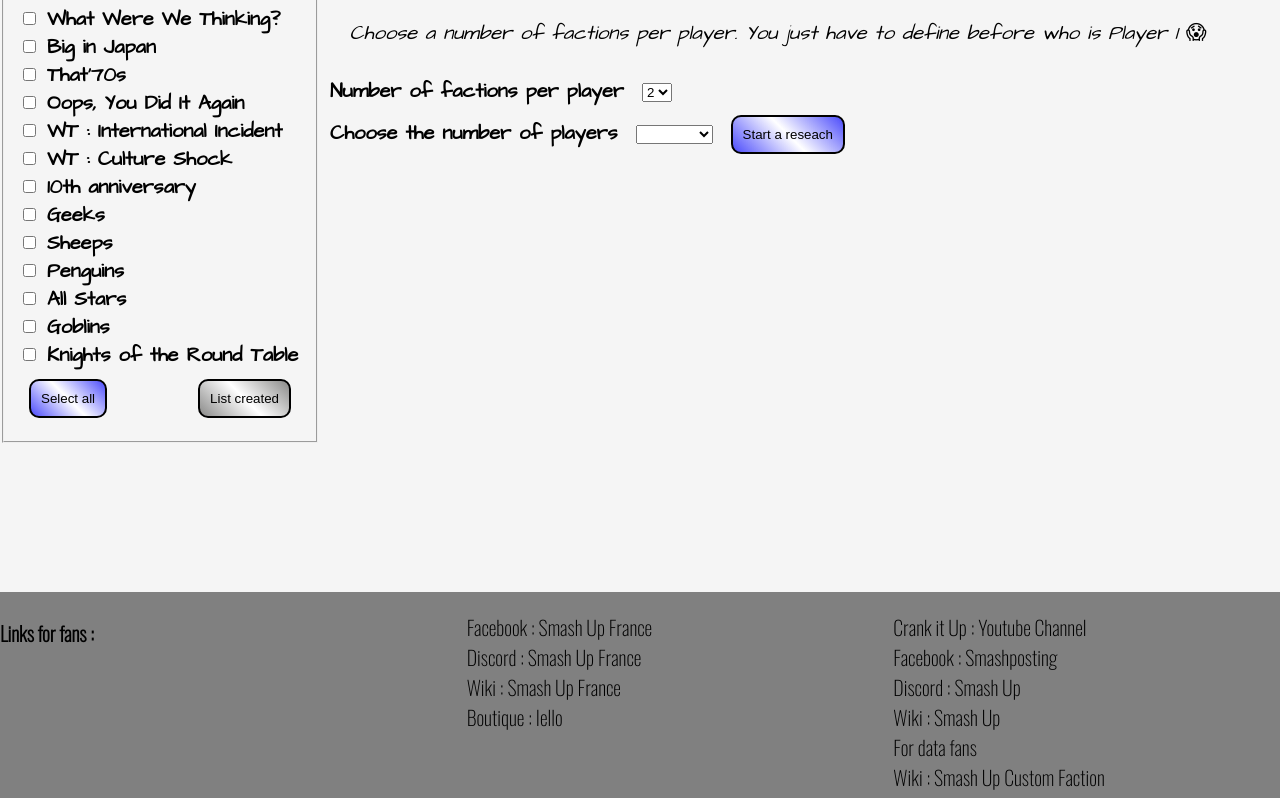
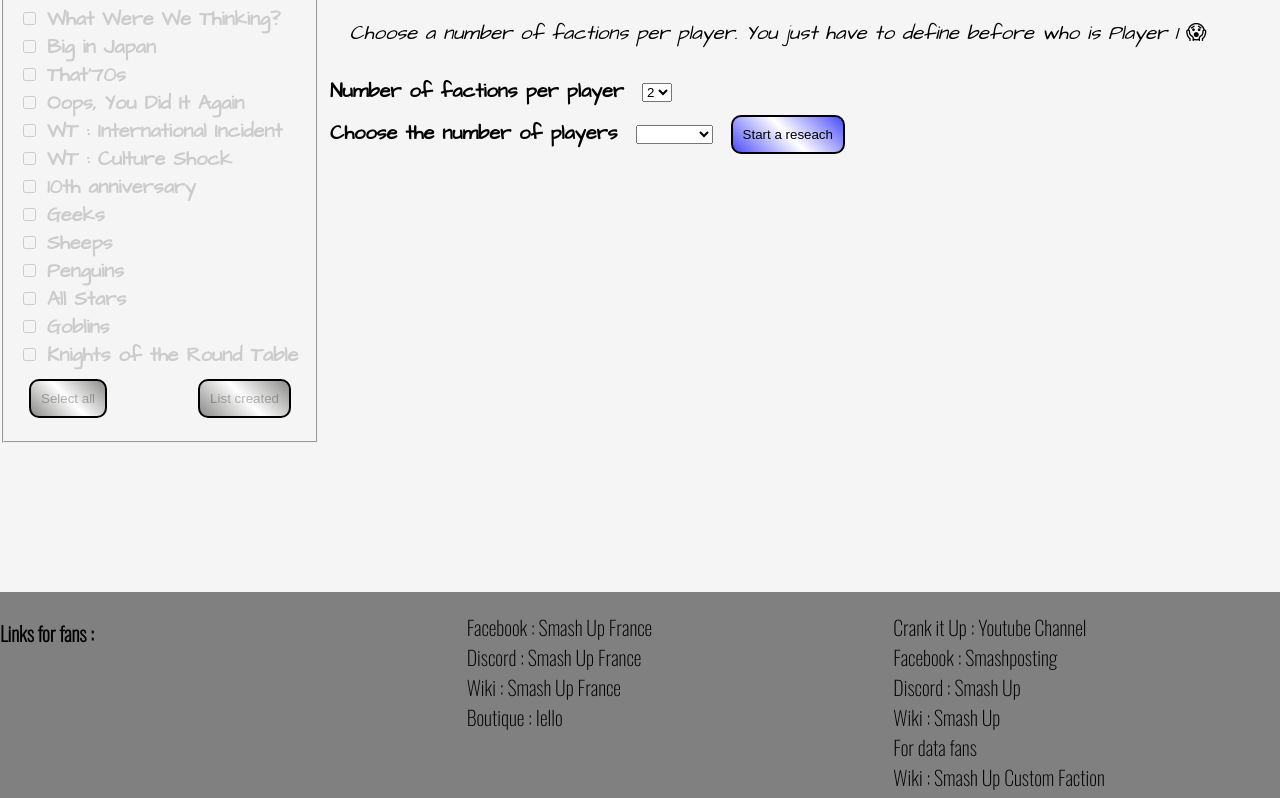
Before and after one commit to erekhose35/SmashUpProject, a plain HTML site: page draft-en.html in a window 1280 px wide. Both pictures are taken after a click on the button "Create my list". Shown: the part 566-1364 px from the top of the page. Drawn offline with nearby package versions, Linux system fonts and the light colour scheme.

Commit message:
Fix gray on area, when selected

```diff
--- a/script/scriptDraft-en.js
+++ b/script/scriptDraft-en.js
@@ -50,6 +50,23 @@ function remove(place) {
     }
   }
 }
+function disabledCheckBox() {
+  //pour griser la zone checkbox quanla liste est créée
+  let checkBoxes = document.querySelectorAll('fieldset input[type="checkbox"]');
+  let checkItems = document.querySelectorAll("fieldset label");
+  for (let i = 0; i < checkBoxes.length; i++) {
+    checkBoxes[i].disabled = !checkBoxes[i].disabled;
+    checkItems[i].className = "inactive";
+  }
+}
+
+let selectAll = document.getElementById("selectAll");
+selectAll.addEventListener("click", () => {
+  let checkboxes = document.querySelectorAll('input[type="checkbox"]');
+  for (let i = 0; i < checkboxes.length; i++) {
+    checkboxes[i].checked = true;
+  }
+});
 
 var create = document.getElementById("create"); //recupère l id du bouton de création
 create.addEventListener("click", () => {
@@ -68,6 +85,11 @@ create.addEventListener("click", () => {
   document.getElementById("create").classList.remove("btn-blue");
   document.getElementById("create").classList.add("button");
   create.innerHTML = "List created";
+  selectAll.classList.remove("btn-blue");
+  selectAll.classList.add("button");
+  disabledCheckBox();
+  document.getElementById("create").disabled = true;
+  selectAll.disabled = true;
   console.log(factions);
 });
 
@@ -144,11 +166,3 @@ let reload = document.getElementById("reload");
 reload.addEventListener("click", () => {
   document.location.reload();
 });
-
-let selectAll = document.getElementById("selectAll");
-selectAll.addEventListener("click", () => {
-  let checkboxes = document.querySelectorAll('input[type="checkbox"]');
-  for (let i = 0; i < checkboxes.length; i++) {
-    checkboxes[i].checked = true;
-  }
-});
--- a/styles/style.css
+++ b/styles/style.css
@@ -105,6 +105,9 @@ label,
 .right {
   float: right;
 }
+.inactive {
+  color: #ccc;
+}
 @media screen and (max-width: 800px) {
   body {
     font-family: "Architects Daughter", cursive;
```
Also changed, not shown: script/scriptDraft.js (+11 -8 lines).
